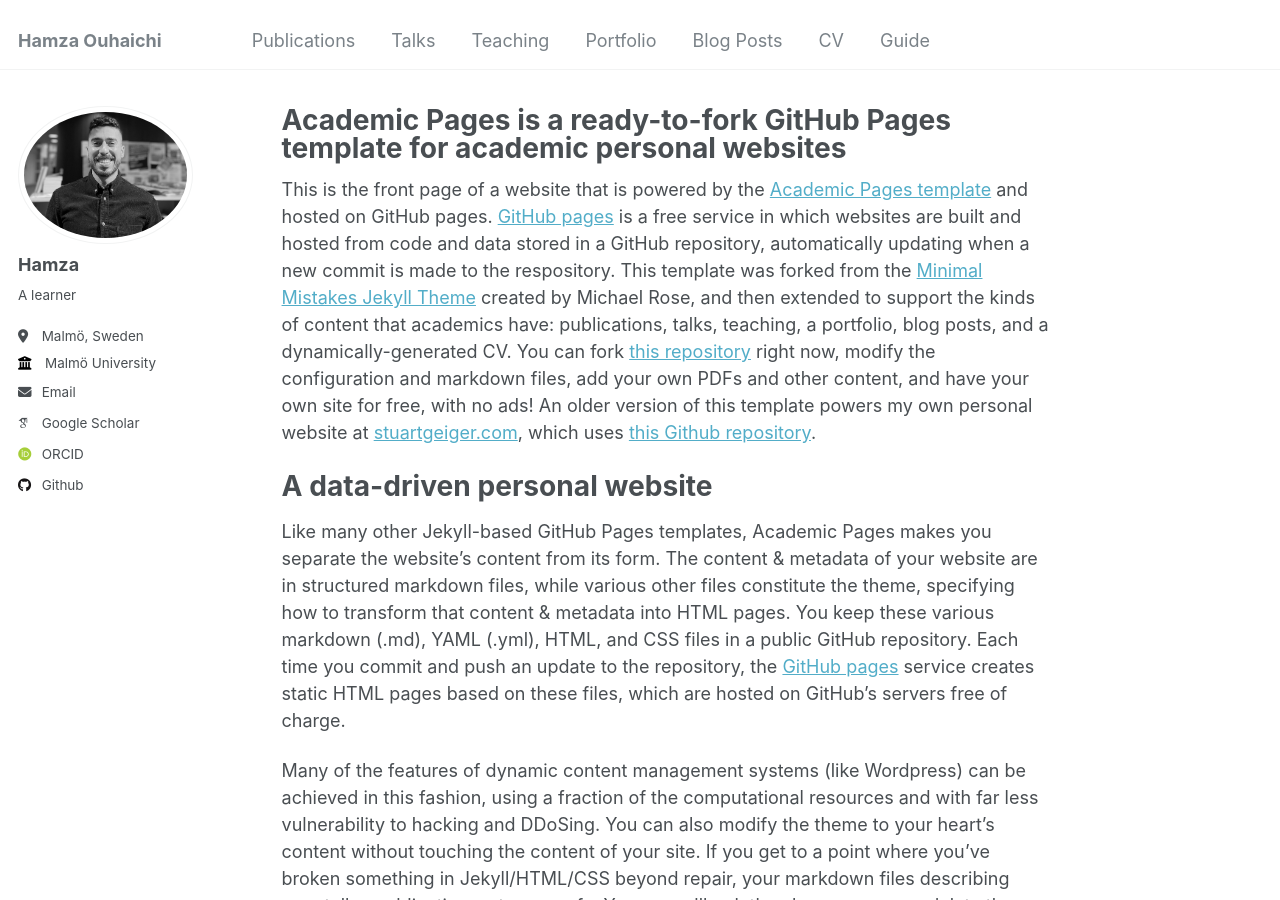
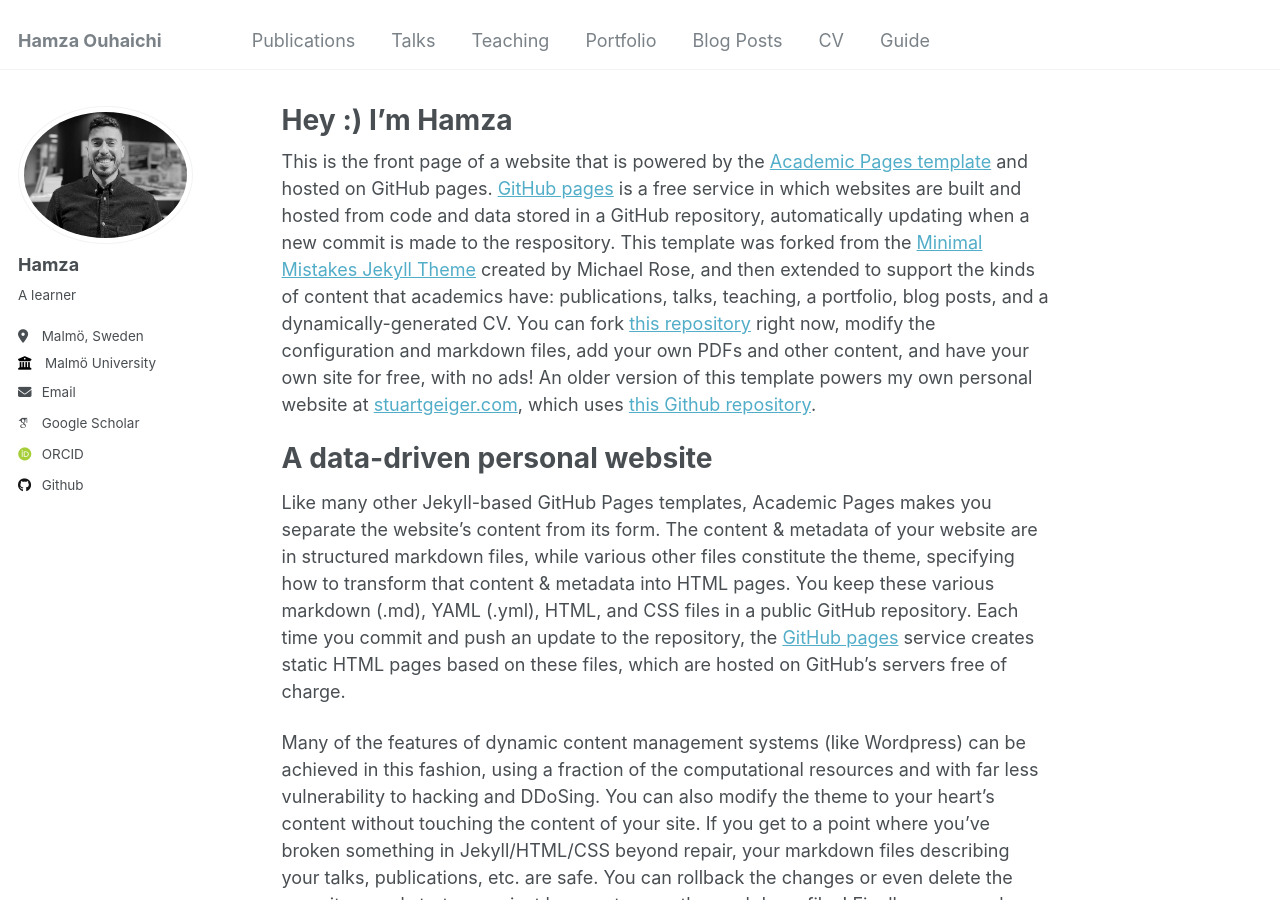
Before and after one commit to ouhaichi/ouhaichi.github.io, a Jekyll site: the page built from _pages/about.md, in a window 1280 px wide and 900 px high. Built offline with Jekyll 4.4.1, drawn with Linux system fonts in a browser that asks for light colours; some web fonts are replaced.

Commit message:
Update about.md

```diff
--- a/_pages/about.md
+++ b/_pages/about.md
@@ -1,6 +1,6 @@
 ---
 permalink: /
-title: "Academic Pages is a ready-to-fork GitHub Pages template for academic personal websites"
+title: "Hey :) I'm Hamza"
 author_profile: true
 redirect_from:
   - /about/
```
